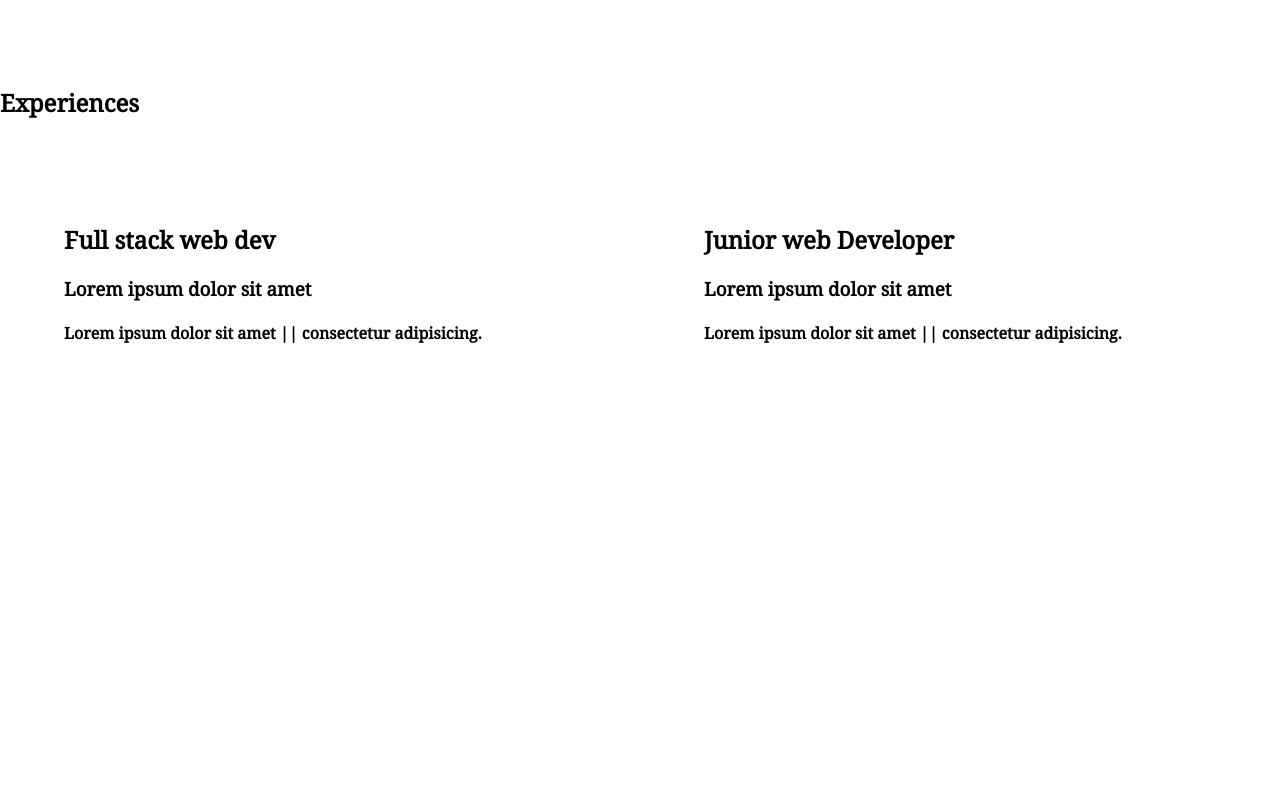
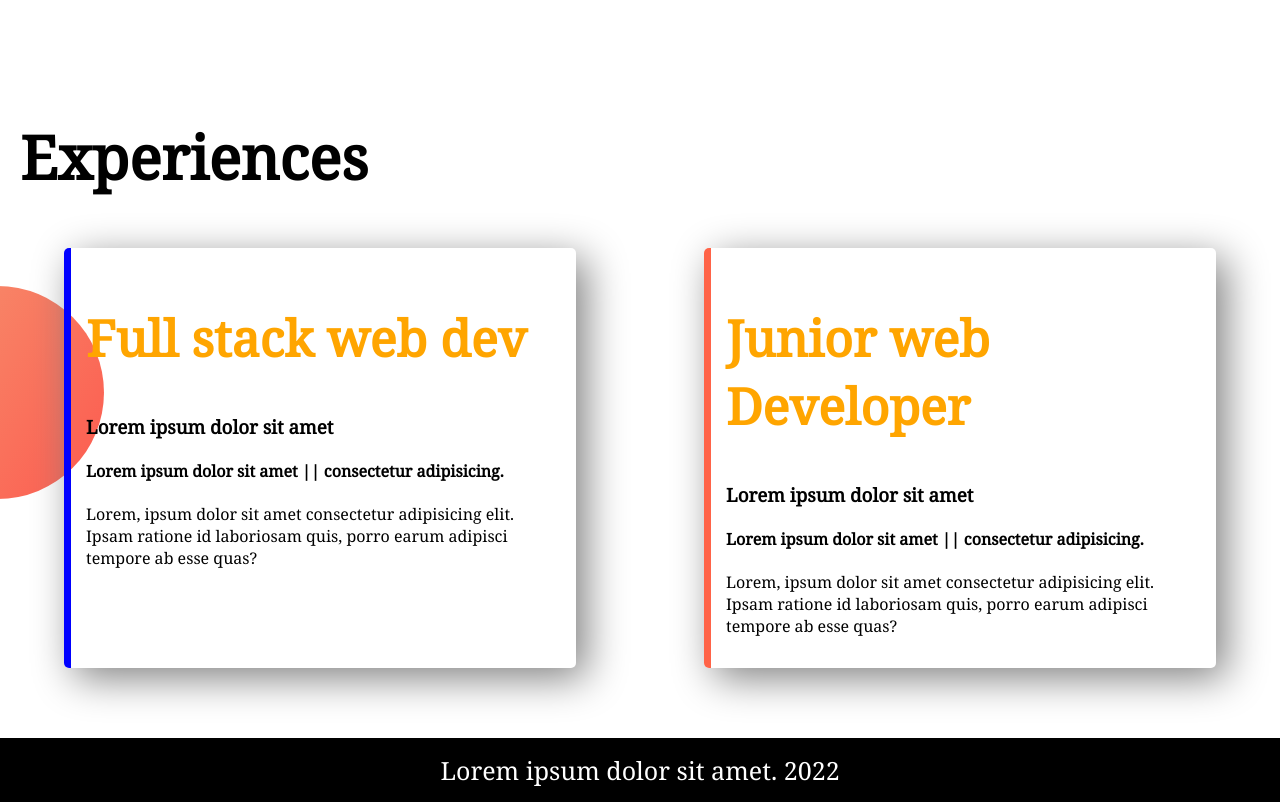
Before and after one commit to Ayanbanerjee93/Developers-portfolio, a plain HTML site: page index.html in a window 1280 px wide. Shown: the part 1200-2002 px from the top of the page. Before the commit the page ends 1629 px from the top, so only its background shows below. Drawn offline with Linux system fonts and the light colour scheme.

Commit message:
my last commit

```diff
--- a/index.html
+++ b/index.html
@@ -50,22 +50,32 @@
     </section>
 
     <section class="experience-area">
-        <h1>Experiences</h1>
+        <span class="experience-header">
+            <h1>Experiences</h1>
+        </span>
 
         <div class="flexible-container">
-            <div class="half-width">
-                <h2>Full stack web dev</h2>
+            <div class="experience-item " id="fullStack">
+                <h2 class="orange-color">Full stack web dev</h2>
                 <h3>Lorem ipsum dolor sit amet</h3>
                 <h4>Lorem ipsum dolor sit amet || consectetur adipisicing.</h4>
+                <p>Lorem, ipsum dolor sit amet consectetur adipisicing elit. Ipsam ratione id laboriosam quis, porro
+                    earum adipisci tempore ab esse quas?</p>
             </div>
-            <div class="half-width">
-                <h2>Junior web Developer</h2>
+            <div class="experience-item " id="babbyDev">
+                <h2 class="orange-color">Junior web Developer</h2>
                 <h3>Lorem ipsum dolor sit amet</h3>
                 <h4>Lorem ipsum dolor sit amet || consectetur adipisicing.</h4>
+                <p>Lorem, ipsum dolor sit amet consectetur adipisicing elit. Ipsam ratione id laboriosam quis, porro
+                    earum adipisci tempore ab esse quas?</p>
             </div>
         </div>
     </section>
 
+    <footer>
+        <p>Lorem ipsum dolor sit amet. 2022 </p>
+    </footer>
+
 </body>
 
 </html>
--- a/style.css
+++ b/style.css
@@ -41,4 +41,48 @@ body {
     background-position: right;
 }
 
-.experience-area {}
+.experience-area {
+    background-image: url(images/exp-bg.png);
+    background-repeat: no-repeat;
+    background-position: left;
+    margin-bottom: 70px;
+
+}
+
+.experience-header h1 {
+    font-size: 60px;
+    margin-left: 20px;
+}
+
+.experience-item {
+    box-shadow: 10px 10px 40px gray;
+    width: 40%;
+    margin-left: 5%;
+    margin-right: 5%;
+    padding: 15px;
+    border-left: 7px solid blue;
+    border-radius: 5px;
+
+}
+
+#fullStack {
+    border-left: 7px solid blue;
+    border-radius: 5px;
+}
+
+#babbyDev {
+    border-left: 7px solid tomato;
+    border-radius: 5px;
+}
+
+footer {
+    text-align: center;
+    background-color: black;
+}
+
+footer p {
+    color: white;
+    padding: 15px;
+    margin-bottom: 0px;
+    font-size: 25px;
+}
```
